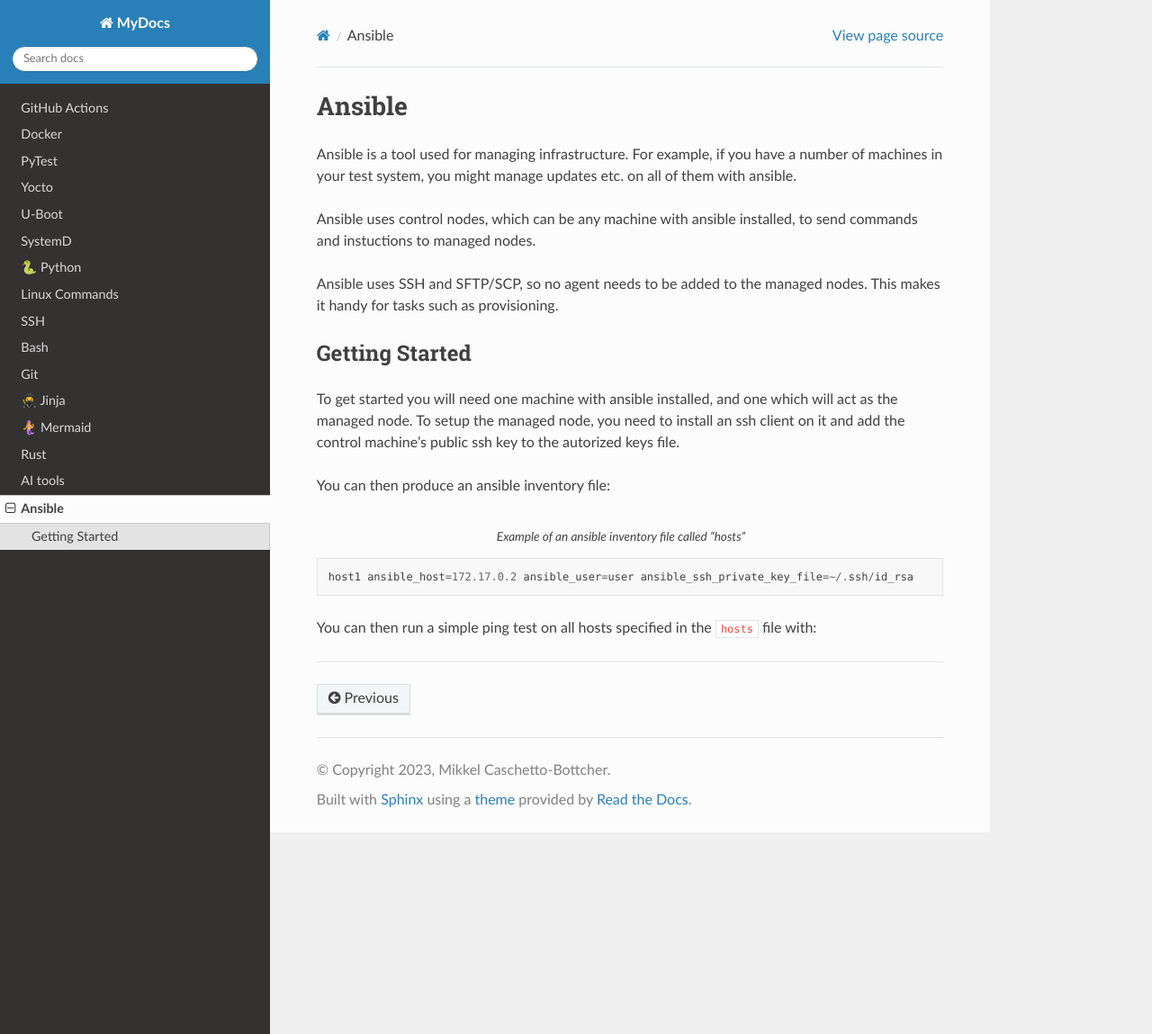
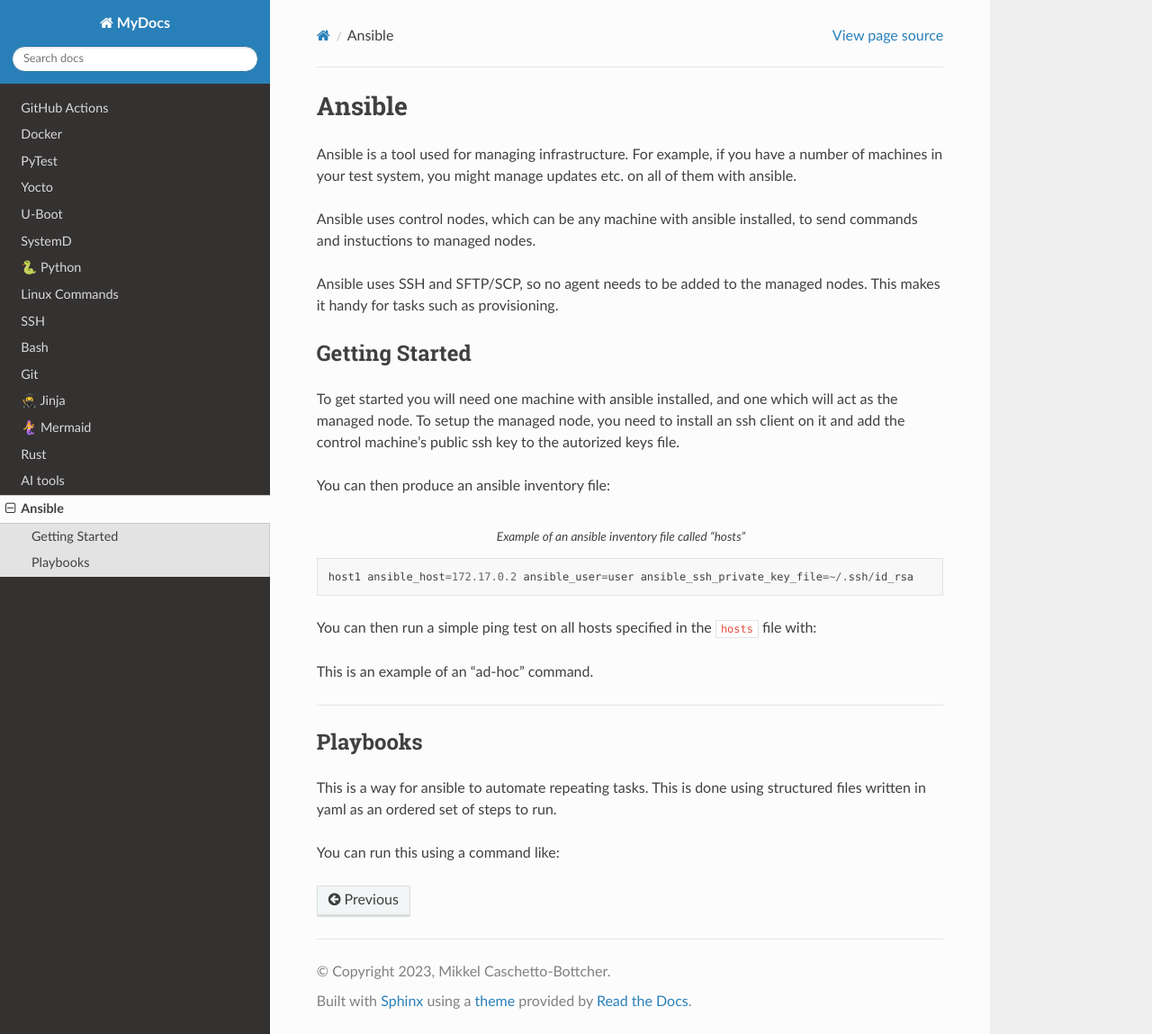
Before and after one commit to mcbottcher/my_docs, a Sphinx documentation site: the page built from docs/source/ansible.rst, in a window 1280 px wide and 1149 px high. Shown: the whole window at 90% size. Built offline with Sphinx 7.4.7 and the Read the Docs theme 2.0.0, drawn with Linux system fonts in a browser that asks for light colours.

Commit message:
feat: added ansible documentation page

```diff
--- a/docs/source/ansible.rst
+++ b/docs/source/ansible.rst
@@ -32,4 +32,33 @@
 
     ansible -i hosts all -m ping
 
+This is an example of an "ad-hoc" command.
+
 ----
+
+Playbooks
+---------
+
+This is a way for ansible to automate repeating tasks. This is done using structured files written
+in yaml as an ordered set of steps to run.
+
+.. code-block::yaml
+    :caption: Example of a playbook
+
+    - name: Intro to Ansible Playbooks
+      hosts: all
+
+      tasks:
+        - name: Upgrade all apt packages
+          # Ansible module used for this task
+          apt:
+          force_apt_get: yes
+          upgrade: dist
+          # This task is run with elevated privilege i.e. sudo
+          become: yes
+
+You can run this using a command like:
+
+.. code-block::shell
+
+    ansible-playbook intro-playbook.yml --inventory hosts --extra-vars "ansible_sudo_pass=<user_password>"
```
